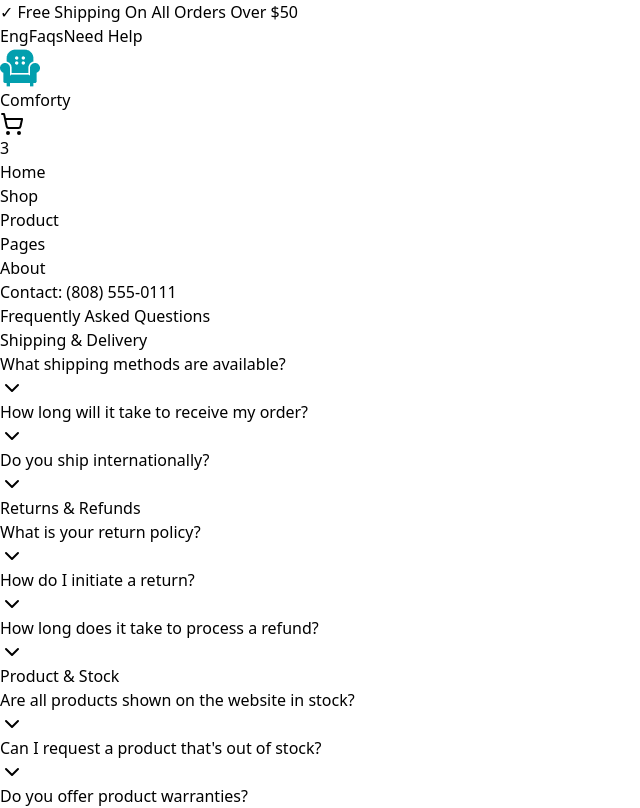
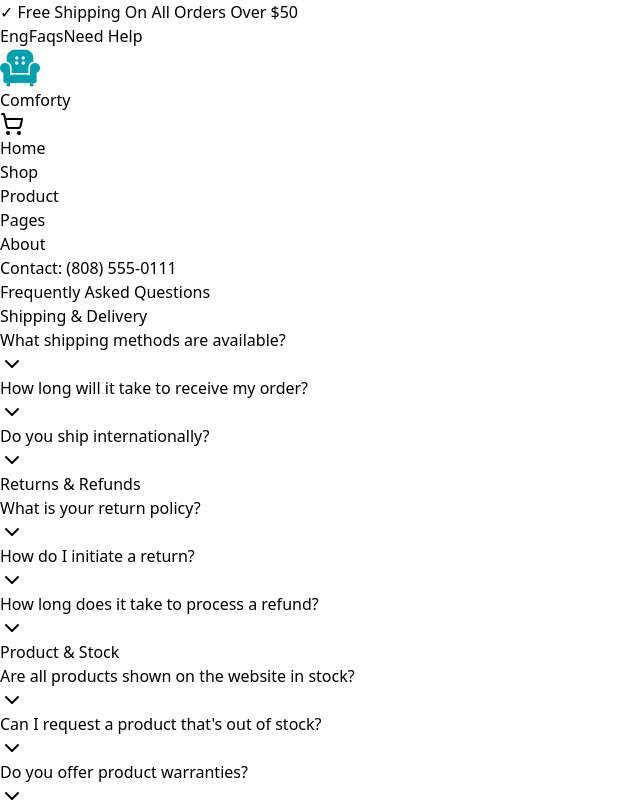
Before and after one commit to AhmedHKhan18/GIAIC-Hackathon, a Next.js app: page /Faq in a window 1280 px wide. Shown: the top 808 px of the page, without its empty margins (0-640 px from the left). Built offline with nearby package versions, Linux system fonts and the light colour scheme.

Commit message:
small fix

```diff
--- a/src/app/components/Header.tsx
+++ b/src/app/components/Header.tsx
@@ -9,9 +9,9 @@ export default function Header() {
     const [cart, setCart] = useState([]);
 
 useEffect(()=>{
-  const cartData = localStorage.getItem('cart');
+  const cartData = JSON.parse(localStorage.getItem('cart') || '[]')
   if(cartData){
-    setCart(JSON.parse(cartData))
+    setCart(cartData)
   }
 },[])
 
@@ -44,17 +44,17 @@ useEffect(()=>{
 
           {/* Contact and Cart */}
           <div className="flex items-center space-x-6">
-            <Link href="/cart" className="relative">
+            <Link href="/Details/Cart" className="relative">
               {/* <ShoppingCart className="w-6 h-6 text-gray-700" /> */}
               <ShoppingCart cart={cart}/>
-              <span className="absolute -top-2 -right-2 bg-teal-500 text-white text-xs rounded-full w-5 h-5 flex items-center justify-center">
+              {/* <span className="absolute -top-2 -right-2 bg-teal-500 text-white text-xs rounded-full w-5 h-5 flex items-center justify-center">
                 3
-              </span>
+              </span> */}
             </Link>
           </div>
         </div>
       </nav>
-        <div className='flex justify-center items-center gap-4 sm:gap-8 md:gap-16 lg:gap-40 xl:gap-96 p-4'>
+        <div className='flex justify-center items-center gap-4 sm:gap-8 md:gap-16 lg:gap-44 xl:gap-96 p-4'>
 {/* Navigation Links */}
           <ul className="hidden md:flex space-x-8 font-medium text-gray-700">
             <li><Link href="/" className="hover:text-teal-500">Home</Link></li>
```
